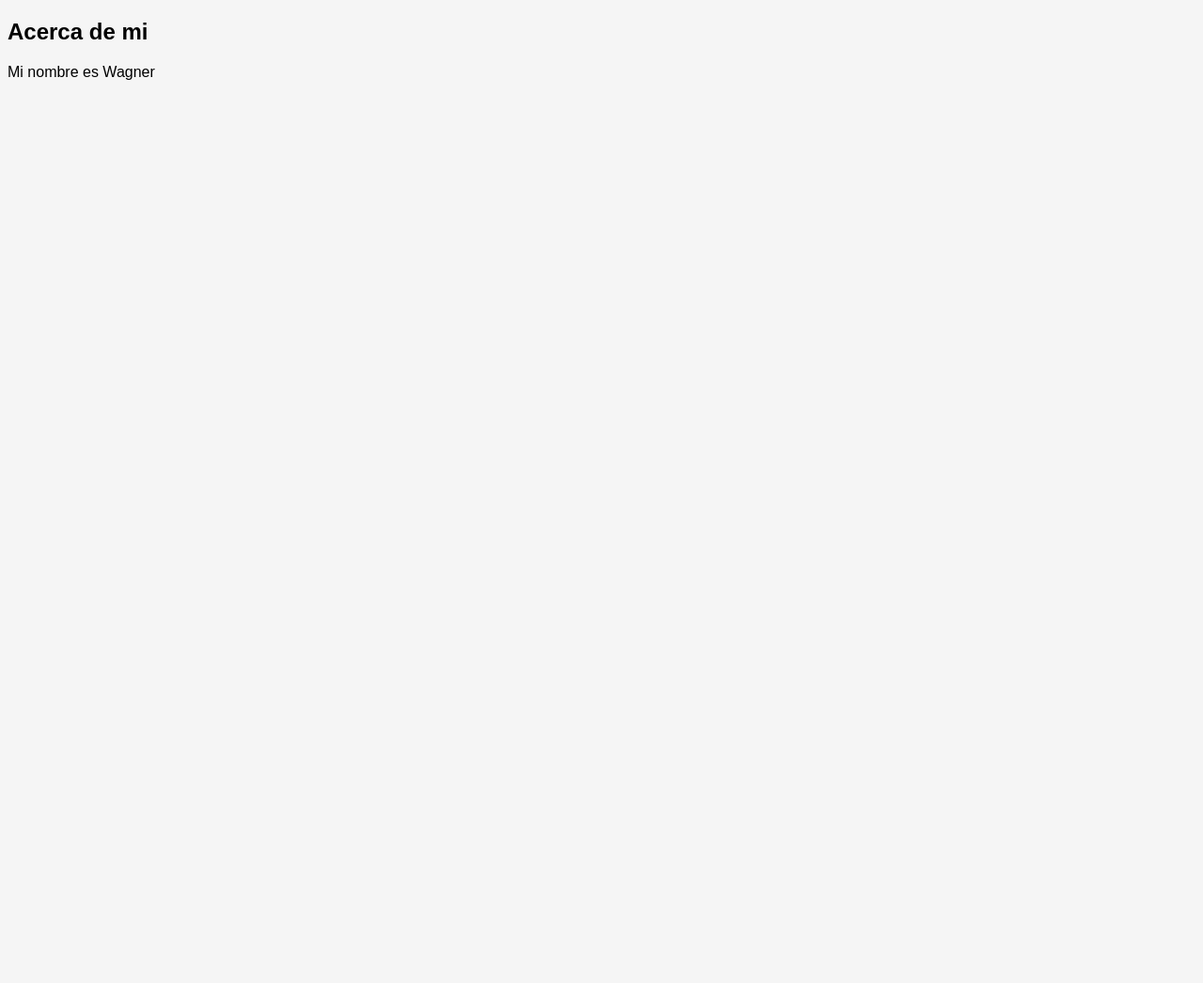
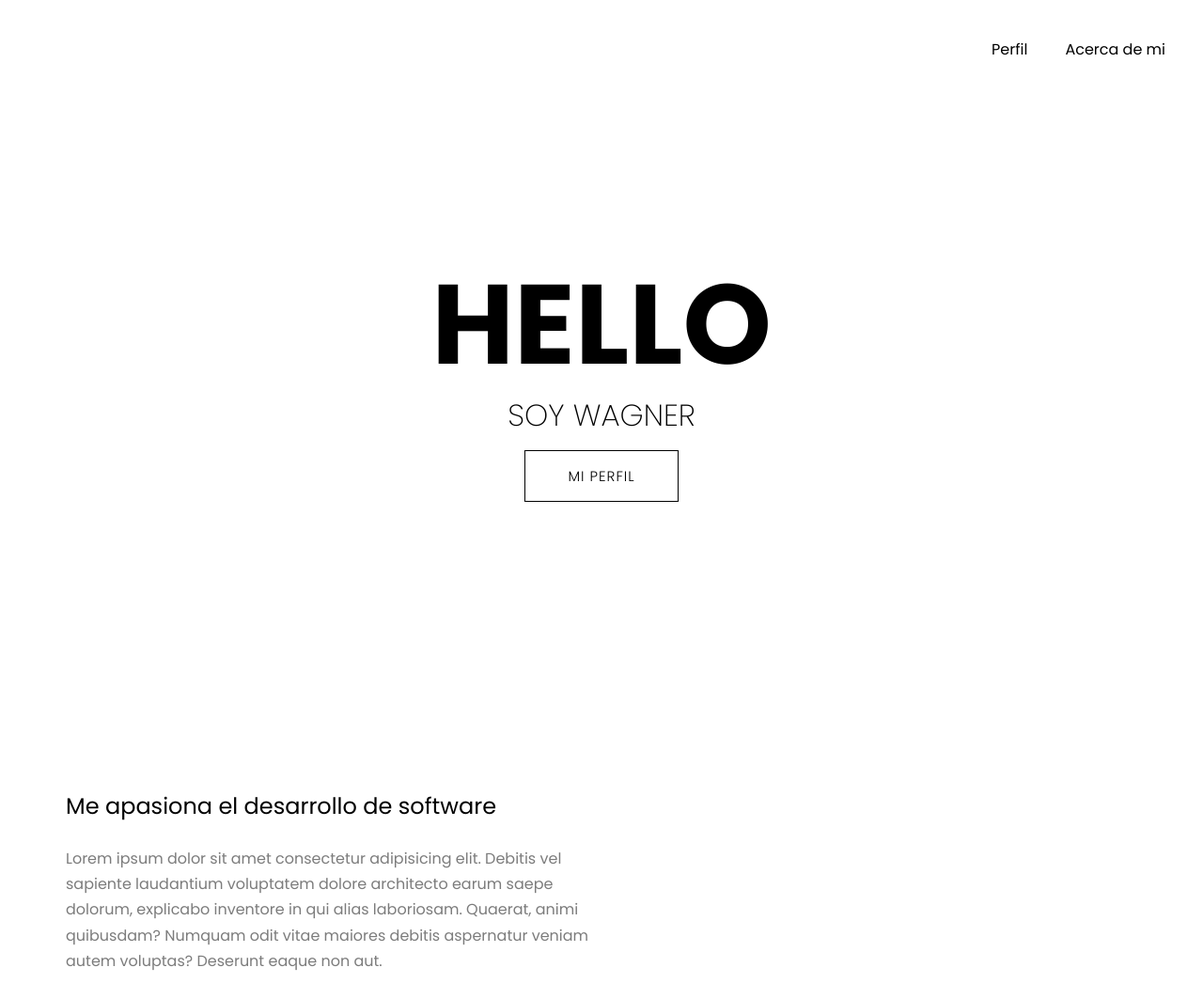
Before and after one commit to wagnercastillo/wagnercastillo, a plain HTML site: page index.html in a window 1280 px wide. Shown: the whole page at 94% size. Before the commit the page ends 800 px from the top, so only its background shows below. Drawn offline with Linux system fonts and the light colour scheme.

Commit message:
New Changes

```diff
--- a/index.html
+++ b/index.html
@@ -1,17 +1,49 @@
 <!DOCTYPE html>
 <html lang="en">
-<head>
-    <meta charset="UTF-8">
-    <meta http-equiv="X-UA-Compatible" content="IE=edge">
-    <meta name="viewport" content="width=device-width, initial-scale=1.0">
-    <link rel="stylesheet" href="./styles.css">
-    <title>Mi perfil</title>
+	<head>
+		<meta charset="UTF-8" />
+		<meta http-equiv="X-UA-Compatible" content="IE=edge" />
+		<meta name="viewport" content="width=device-width, initial-scale=1.0" />
+		<link rel="stylesheet" href="./styles.css" />
+		<link rel="stylesheet" media="screen and (max-width:768px)" href="css/mobile.css" />
+		<title>Perfil </title>
+	</head>
+	<body>
+		<header id="mainheader">
+			<nav id="navbar">
+				<div class="container">
+					<ul>
+						<li><a href="">Perfil</a></li>
+						<li><a href="#about">Acerca de mi</a></li>
 
-</head>
-<body>
+					</ul>
+				</div>
+			</nav>
+			<div id="showcase">
+				<div class="container">
+					<h1 class="display-1">Hello</h1>
+					<p class="large">Soy Wagner </p>
+					<a href="" class="btn btn-outline">Mi Perfil</a>
+				</div>
+			</div>
+		</header>
 
-    <h2>Acerca de mi </h2>
-    <p> Mi nombre es Wagner </p>
+		<section id="about">
+			<div class="container">
+				<div class="about-row">
 
-</body>
+					<div class="about-row-text">
+						<h4>Me apasiona el desarrollo de software</h4>
+						<p>
+							Lorem ipsum dolor sit amet consectetur adipisicing elit. Debitis vel sapiente laudantium voluptatem dolore
+							architecto earum saepe dolorum, explicabo inventore in qui alias laboriosam. Quaerat, animi quibusdam?
+							Numquam odit vitae maiores debitis aspernatur veniam autem voluptas? Deserunt eaque non aut.
+						</p>
+					</div>
+				</div>
+			</div>
+		</section>
+
+
+	</body>
 </html>
--- a/styles.css
+++ b/styles.css
@@ -1,4 +1,156 @@
+@import url('https://fonts.googleapis.com/css2?family=Poppins:wght@100;200;300;400;500;600;700;800;900&display=swap');
+
+
+* {
+	margin: 0;
+	padding: 0;
+	box-sizing: border-box;
+}
+
+
+html,
 body {
-    background-color: #f5f5f5;
-    font-family: sans-serif;
+	font-family: 'Poppins', sans-serif;
+	scroll-behavior: smooth;
 }
+
+h1 {
+	font-size: 2.5rem;
+}
+h2 {
+	font-size: 2rem;
+}
+h3 {
+	font-size: 1.75rem;
+}
+h4 {
+	font-size: 1.5rem;
+}
+h5 {
+	font-size: 1.25rem;
+}
+h6 {
+	font-size: 1rem;
+}
+
+p {
+	font-size: 1rem;
+	margin: 10px 0;
+	line-height: 1.7em;
+}
+
+a {
+	text-decoration: none;
+}
+
+.container {
+	margin: auto;
+	max-width: 1300px;
+	overflow: auto;
+	padding: 0 20px;
+}
+
+.large {
+	font-size: 2rem;
+}
+
+.display-1 {
+	font-size: 7.5rem;
+}
+
+.btn {
+	display: inline-block;
+	font-size: 15px;
+	font-weight: 300;
+	letter-spacing: 1px;
+	text-transform: uppercase;
+	padding: 15px 45px;
+	cursor: pointer;
+}
+
+.btn-outline {
+	background: #fff;
+	border: 1px solid #000;
+	color: #000;
+}
+
+.btn-outline:hover {
+	background: #000;
+	color: #fff;
+}
+
+#mainheader {
+	height: 100vh;
+}
+
+#navbar {
+	overflow: auto;
+	padding-top: 20px;
+	padding-bottom: 20px;
+}
+
+#navbar a {
+	color: #000;
+}
+
+#navbar ul {
+	list-style: none;
+	float: right;
+}
+
+#navbar ul li {
+	float: left;
+}
+
+#navbar ul li a {
+	display: block;
+	padding: 20px;
+	text-align: center;
+}
+
+#navbar ul li a:hover {
+	text-decoration: underline;
+}
+
+
+
+#showcase {
+	text-align: center;
+	padding: 150px 0;
+}
+
+#showcase h1,
+.large {
+	text-transform: uppercase;
+}
+
+#showcase .large {
+	font-weight: 200;
+	margin-top: -20px;
+}
+
+
+About
+#about {
+	padding: 80px 0;
+	background: #f4f4f4;
+}
+
+.about-row {
+	display: flex;
+}
+
+.about-row-text {
+	width: 50%;
+	padding-left: 50px;
+	padding-top: 40px;
+}
+
+.about-row-text h4 {
+	font-weight: 400;
+	padding-bottom: 15px;
+}
+
+.about-row-text p {
+	color: #7c7c7c;
+}
```
